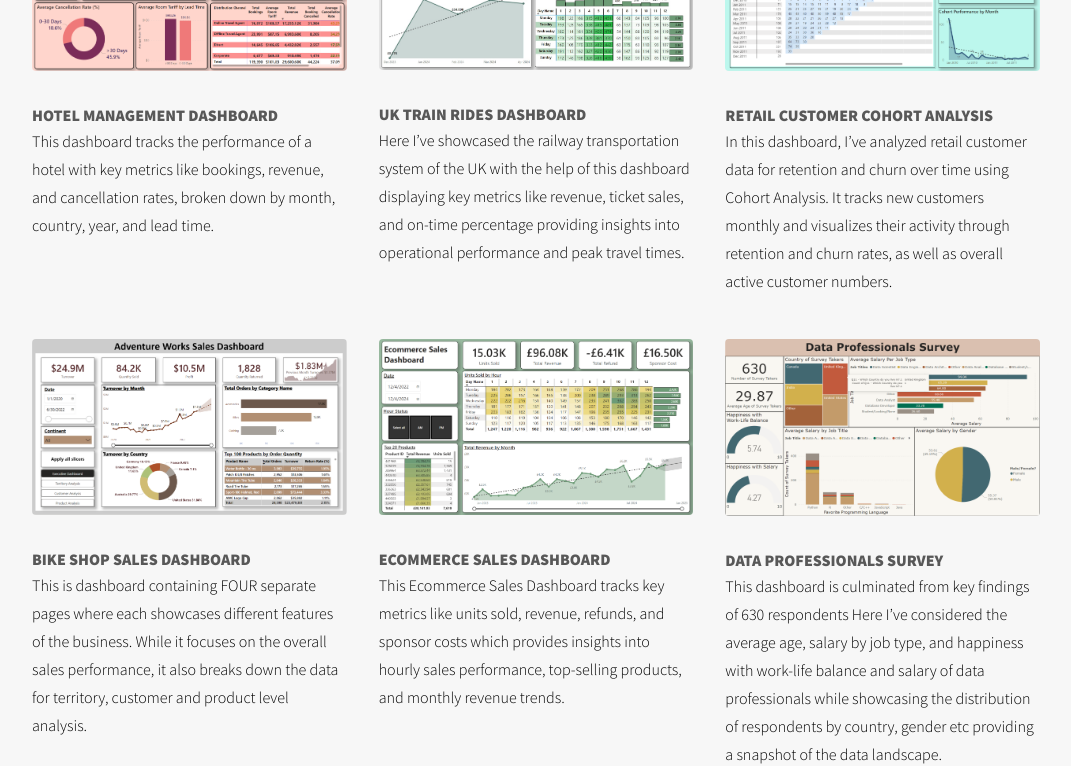
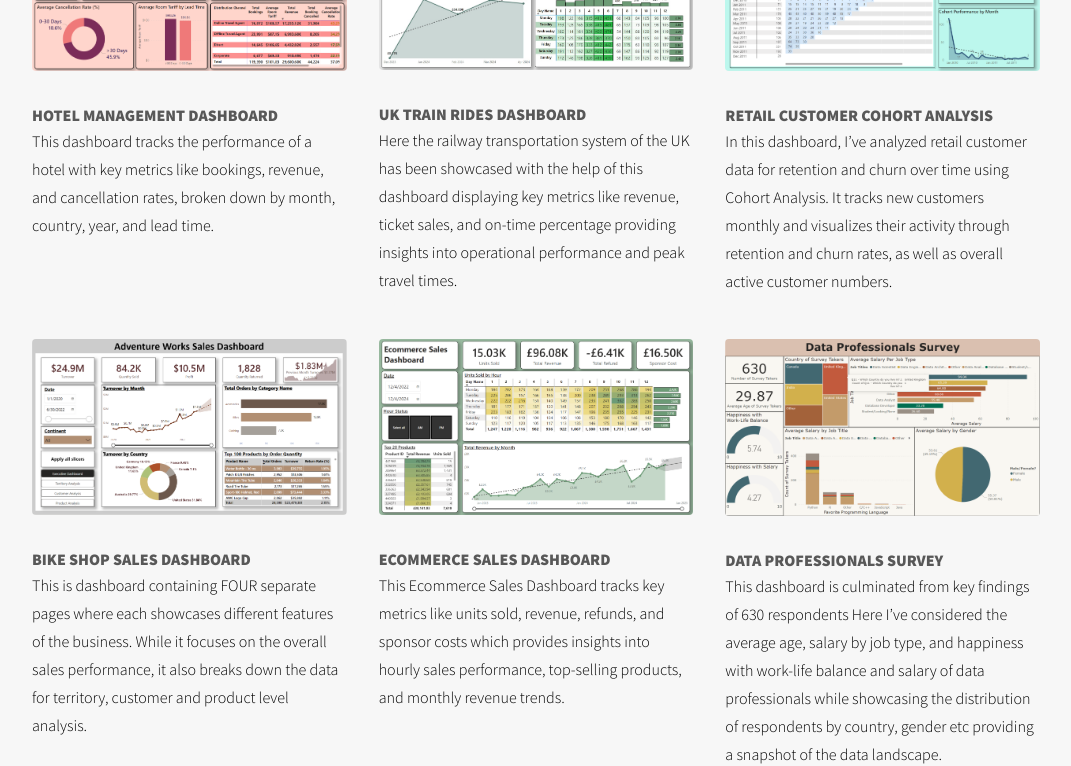
Before and after one commit to mostofawasi/m.wasi_portfolio, a plain HTML site: page index.html in a window 1280 px wide. Shown: the part 960-1726 px from the top of the page, without its empty margins (104-1175 px from the left). Drawn offline with Linux system fonts and the light colour scheme.

Commit message:
Update index.html

```diff
--- a/index.html
+++ b/index.html
@@ -105,8 +105,8 @@
 								</div>
 							</a>
 							<h3>UK Train Rides Dashboard</h3>
-							<p style="font-size: 16px; color: black;">Here I’ve showcased the railway transportation
-								system of the UK with the help of this dashboard displaying key metrics like
+							<p style="font-size: 16px; color: black;">Here the railway transportation system of the UK
+								has been showcased with the help of this dashboard displaying key metrics like
 								revenue, ticket sales, and on-time percentage providing insights into operational
 								performance and peak travel times.</p>
 						</article>
```
